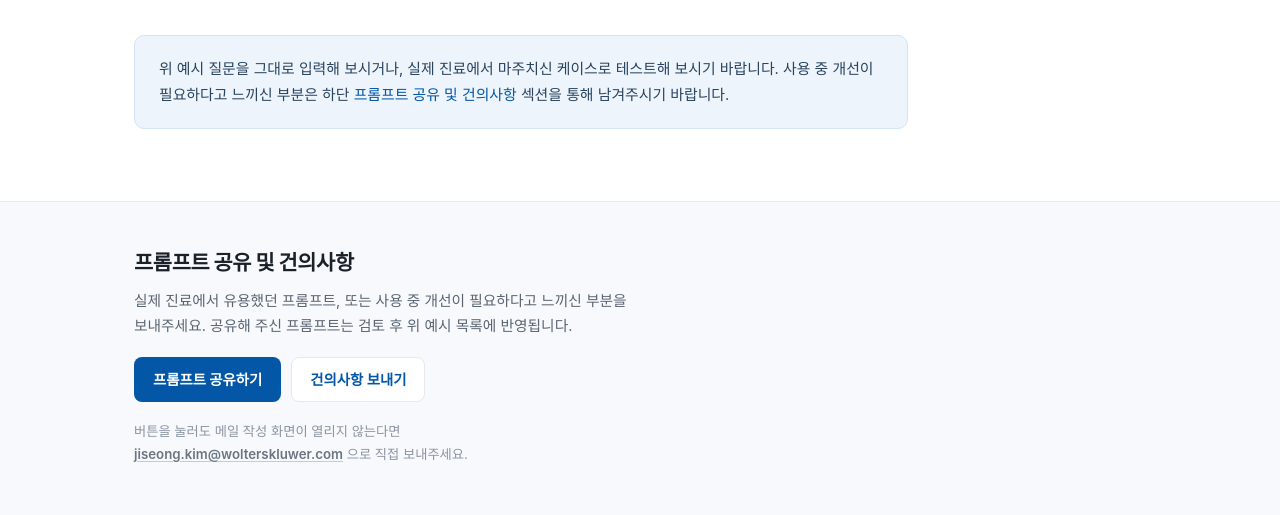
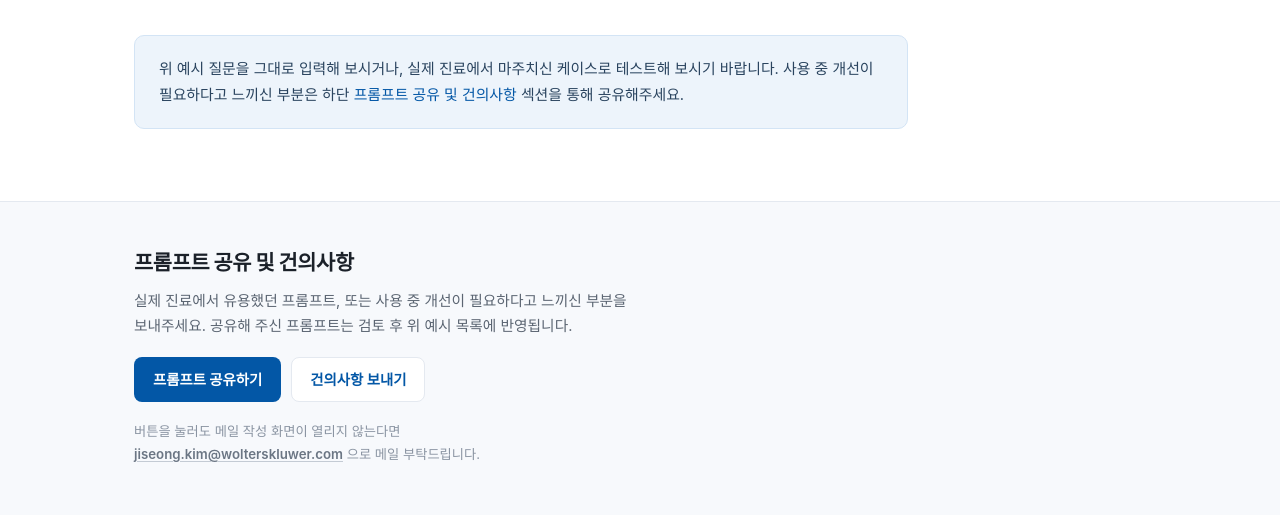
Before and after one commit to icannotcodejustHCI/EAI-Prompts, a plain HTML site: page index.html in a window 1280 px wide. Shown: the part 2701-3216 px from the top of the page. Drawn offline with Linux system fonts and the light colour scheme; a web font is replaced by a local one.

Commit message:
copy: soften closing phrases in guide and mail helper text

```diff
--- a/index.html
+++ b/index.html
@@ -160,7 +160,7 @@ footer{border-top:1px solid var(--line);background:var(--white)}
       <a class="btn btn-primary" id="sharePromptBtn" href="#">프롬프트 공유하기</a>
       <a class="btn btn-ghost" id="feedbackBtn" href="#">건의사항 보내기</a>
     </div>
-    <p class="share-note">버튼을 눌러도 메일 작성 화면이 열리지 않는다면 <span class="nb"><button class="linklike" id="copyMail">jiseong.kim@wolterskluwer.com</button> 으로</span> 직접 보내주세요.</p>
+    <p class="share-note">버튼을 눌러도 메일 작성 화면이 열리지 않는다면 <span class="nb"><button class="linklike" id="copyMail">jiseong.kim@wolterskluwer.com</button> 으로</span> 메일 부탁드립니다.</p>
   </div>
 </section>
 
@@ -313,7 +313,7 @@ function renderAll(){
 
   const guide = document.createElement("div");
   guide.className = "guide";
-  guide.innerHTML = "위 예시 질문을 그대로 입력해 보시거나, 실제 진료에서 마주치신 케이스로 테스트해 보시기 바랍니다. 사용 중 개선이 필요하다고 느끼신 부분은 하단 <a href='#share'>프롬프트 공유 및 건의사항</a> 섹션을 통해 남겨주시기 바랍니다.";
+  guide.innerHTML = "위 예시 질문을 그대로 입력해 보시거나, 실제 진료에서 마주치신 케이스로 테스트해 보시기 바랍니다. 사용 중 개선이 필요하다고 느끼신 부분은 하단 <a href='#share'>프롬프트 공유 및 건의사항</a> 섹션을 통해 공유해주세요.";
   root.appendChild(guide);
 
   root.querySelectorAll(".copy-btn").forEach(btn => {
```
